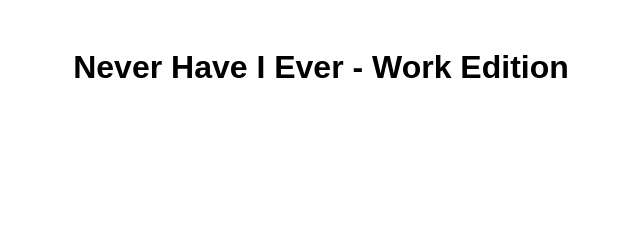
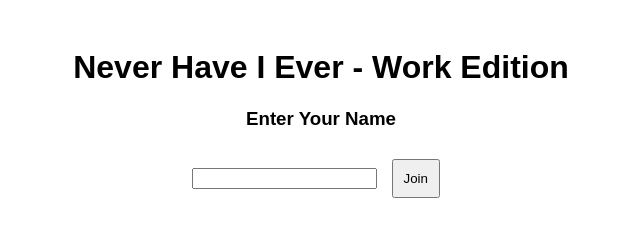
Before and after one commit to JoEnrola/never-have-i-ever-game, a plain HTML site: page index.html in a window 1280 px wide. Shown: the whole page, without its empty margins (319-959 px from the left). Drawn offline with Linux system fonts and the light colour scheme.

Commit message:
Update index.html

```diff
--- a/index.html
+++ b/index.html
@@ -41,6 +41,10 @@
         let playerName = "";
         let responses = [];
         let isHost = false;
+
+        window.onload = function() {
+            document.getElementById("joinSection").style.display = "block";
+        };
 
         function joinGame() {
             playerName = document.getElementById("playerName").value.trim();
```
